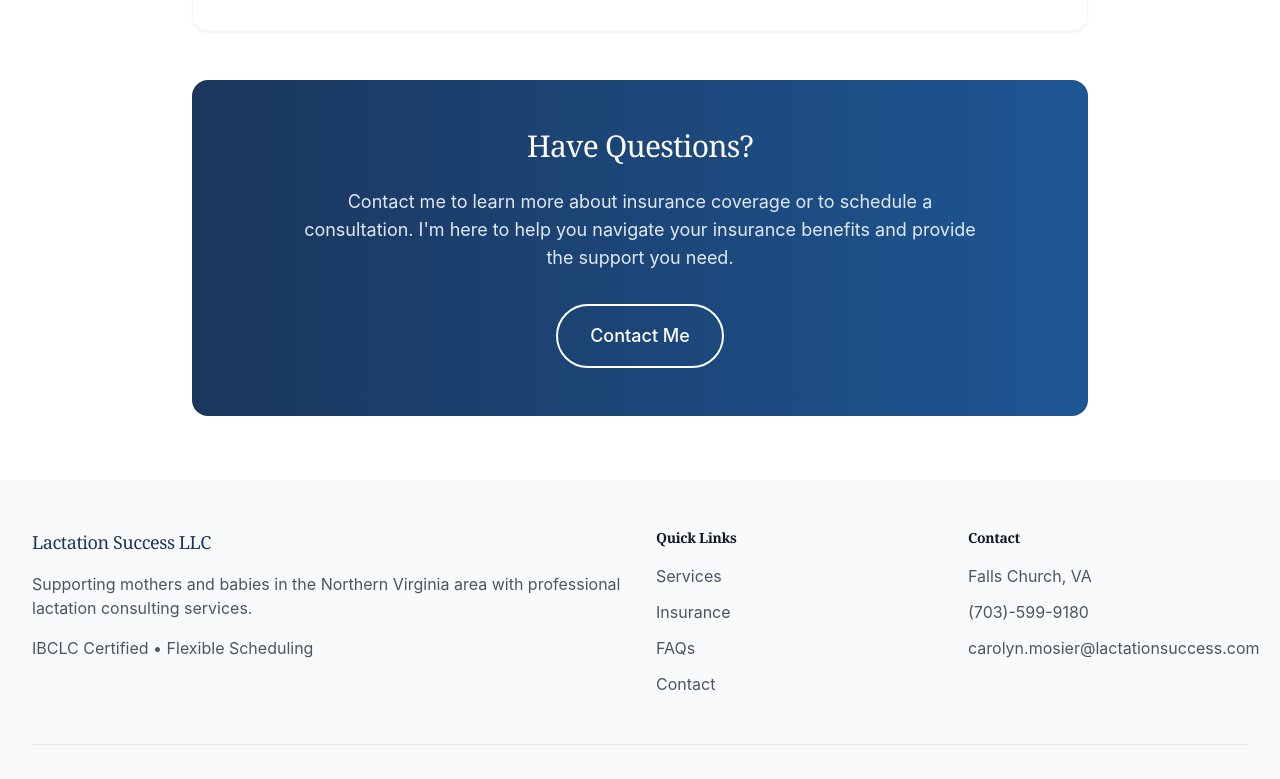
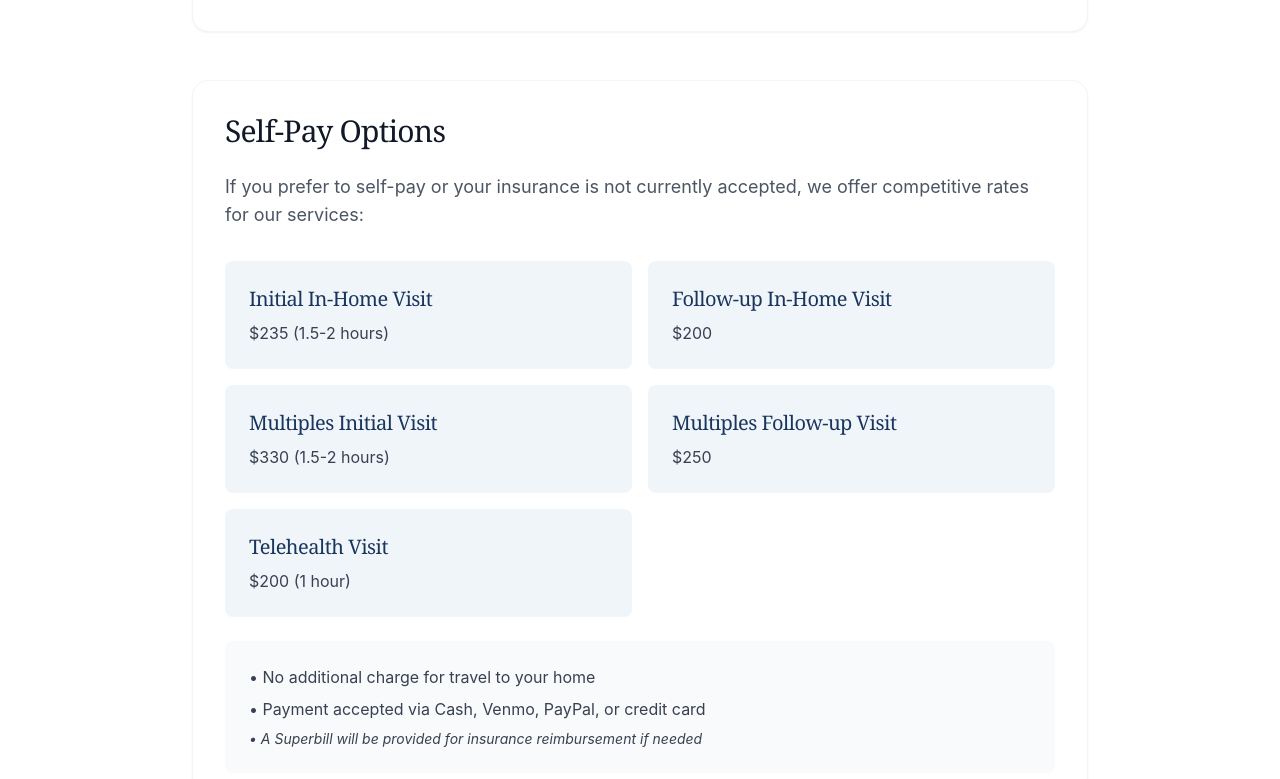
Before and after one commit to JoshuaMosier/lactation-success-site, a SvelteKit app: page /insurance in a window 1280 px wide. Shown: the part 1381-2160 px from the top of the page. Built offline with nearby package versions, Linux system fonts and the light colour scheme.

Commit message:
updated insurance page CTA

```diff
--- a/src/routes/insurance/+page.svelte
+++ b/src/routes/insurance/+page.svelte
@@ -135,15 +135,57 @@
         </p>
       </div>
 
+      <!-- Self-Pay Options -->
+      <div class="bg-white rounded-2xl shadow-sm border border-gray-100 p-8 mb-12">
+        <h2 class="text-3xl font-serif text-gray-900 mb-6">Self-Pay Options</h2>
+        <p class="text-lg text-gray-600 mb-8">
+          If you prefer to self-pay or your insurance is not currently accepted, we offer competitive rates for our services:
+        </p>
+        <div class="grid md:grid-cols-2 gap-4 mb-6">
+          <div class="bg-blue-50 p-6 rounded-lg">
+            <h5 class="font-medium text-xl text-blue-900 mb-2">Initial In-Home Visit</h5>
+            <p class="text-gray-700">$235 (1.5-2 hours)</p>
+          </div>
+          <div class="bg-blue-50 p-6 rounded-lg">
+            <h5 class="font-medium text-xl text-blue-900 mb-2">Follow-up In-Home Visit</h5>
+            <p class="text-gray-700">$200</p>
+          </div>
+          <div class="bg-blue-50 p-6 rounded-lg">
+            <h5 class="font-medium text-xl text-blue-900 mb-2">Multiples Initial Visit</h5>
+            <p class="text-gray-700">$330 (1.5-2 hours)</p>
+          </div>
+          <div class="bg-blue-50 p-6 rounded-lg">
+            <h5 class="font-medium text-xl text-blue-900 mb-2">Multiples Follow-up Visit</h5>
+            <p class="text-gray-700">$250</p>
+          </div>
+          <div class="bg-blue-50 p-6 rounded-lg">
+            <h5 class="font-medium text-xl text-blue-900 mb-2">Telehealth Visit</h5>
+            <p class="text-gray-700">$200 (1 hour)</p>
+          </div>
+        </div>
+        <div class="bg-gray-50 p-6 rounded-lg text-gray-700">
+          <ul class="space-y-2">
+            <li>• No additional charge for travel to your home</li>
+            <li>• Payment accepted via Cash, Venmo, PayPal, or credit card</li>
+            <li class="text-sm italic">• A Superbill will be provided for insurance reimbursement if needed</li>
+          </ul>
+        </div>
+      </div>
+
       <!-- CTA -->
       <div class="bg-gradient-to-r from-blue-900 to-blue-800 rounded-2xl p-12 text-center text-white">
-        <h2 class="text-3xl font-serif mb-6">Have Questions?</h2>
+        <h2 class="text-3xl font-serif mb-6">Ready to Get Started?</h2>
         <p class="text-lg text-blue-100 mb-8 max-w-2xl mx-auto">
-          Contact me to learn more about insurance coverage or to schedule a consultation. I'm here to help you navigate your insurance benefits and provide the support you need.
+          Now that you understand your coverage options, schedule your consultation or reach out with any questions. I'm here to help you navigate your insurance benefits and provide the support you need.
         </p>
-        <a href="/contact" class="inline-flex items-center justify-center px-8 py-4 border-2 border-white text-lg font-medium rounded-full text-white hover:bg-white hover:text-blue-900 transition-colors duration-200">
-          Contact Me
-        </a>
+        <div class="flex flex-col sm:flex-row items-center justify-center gap-4">
+          <a href="/appointments" class="inline-flex items-center justify-center px-8 py-4 bg-white text-lg font-medium rounded-full text-blue-900 hover:bg-blue-50 transition-colors duration-200">
+            Schedule an Appointment
+          </a>
+          <a href="/contact" class="inline-flex items-center justify-center px-8 py-4 border-2 border-white text-lg font-medium rounded-full text-white hover:bg-white hover:text-blue-900 transition-colors duration-200">
+            Contact Me
+          </a>
+        </div>
       </div>
     </div>
   </div>
```
